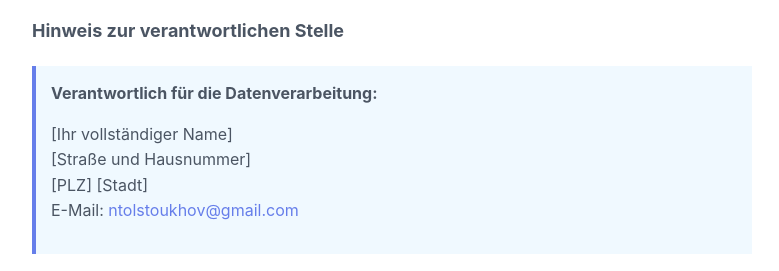
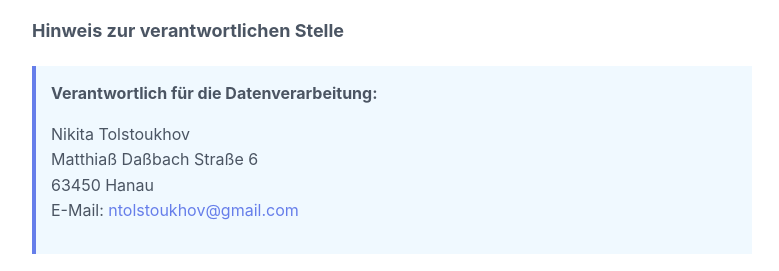
Before and after one commit to Kswdf2/landing_sw6_support, a plain HTML site: page datenschutz.html in a window 1280 px wide. Shown: the part 1363-1634 px from the top of the page, without its empty margins (248-1027 px from the left). Drawn offline with Linux system fonts and the light colour scheme.

Commit message:
Update datenschutz.html

```diff
--- a/datenschutz.html
+++ b/datenschutz.html
@@ -150,9 +150,9 @@
         <div class="info-box">
             <p><strong>Verantwortlich für die Datenverarbeitung:</strong></p>
             <p>
-                [Ihr vollständiger Name]<br>
-                [Straße und Hausnummer]<br>
-                [PLZ] [Stadt]<br>
+                Nikita Tolstoukhov<br>
+                Matthiaß Daßbach Straße 6<br>
+                63450 Hanau<br>
                 E-Mail: <a href="mailto:ntolstoukhov@gmail.com">ntolstoukhov@gmail.com</a>
             </p>
         </div>
```
